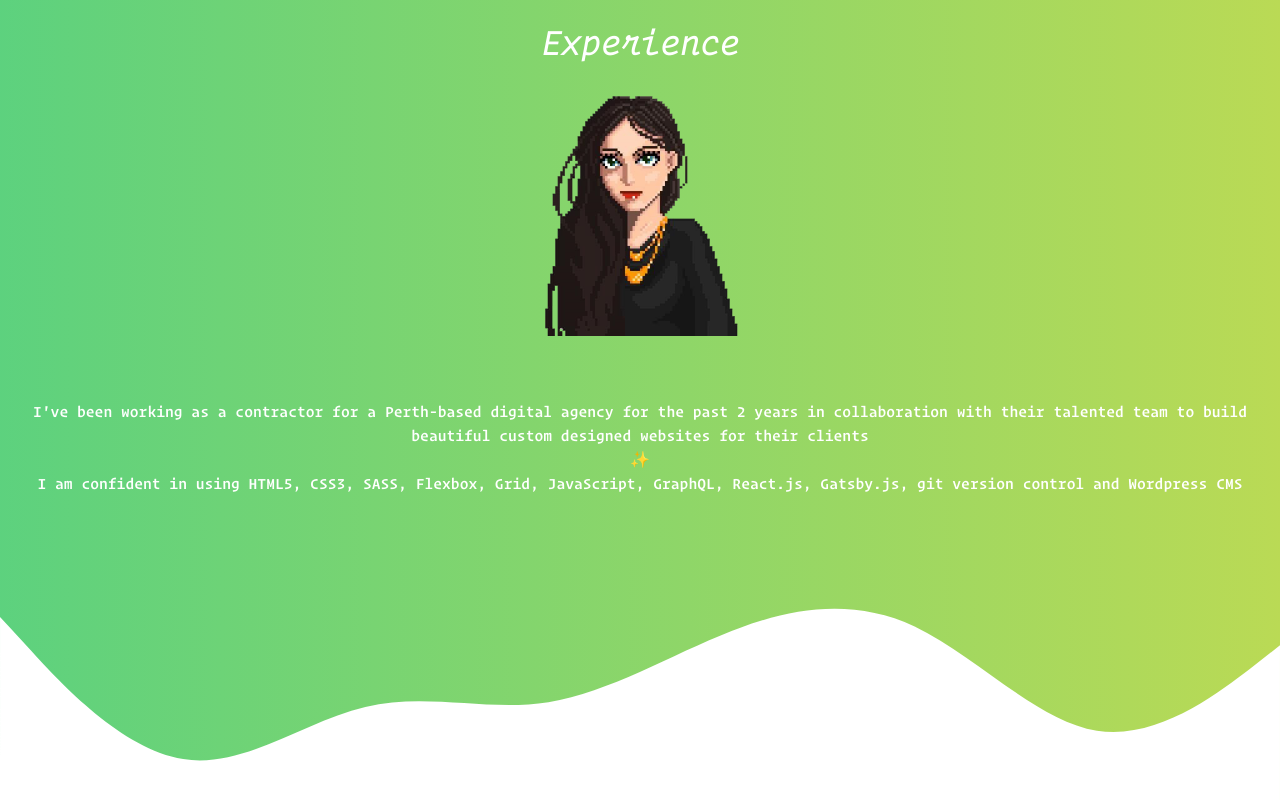
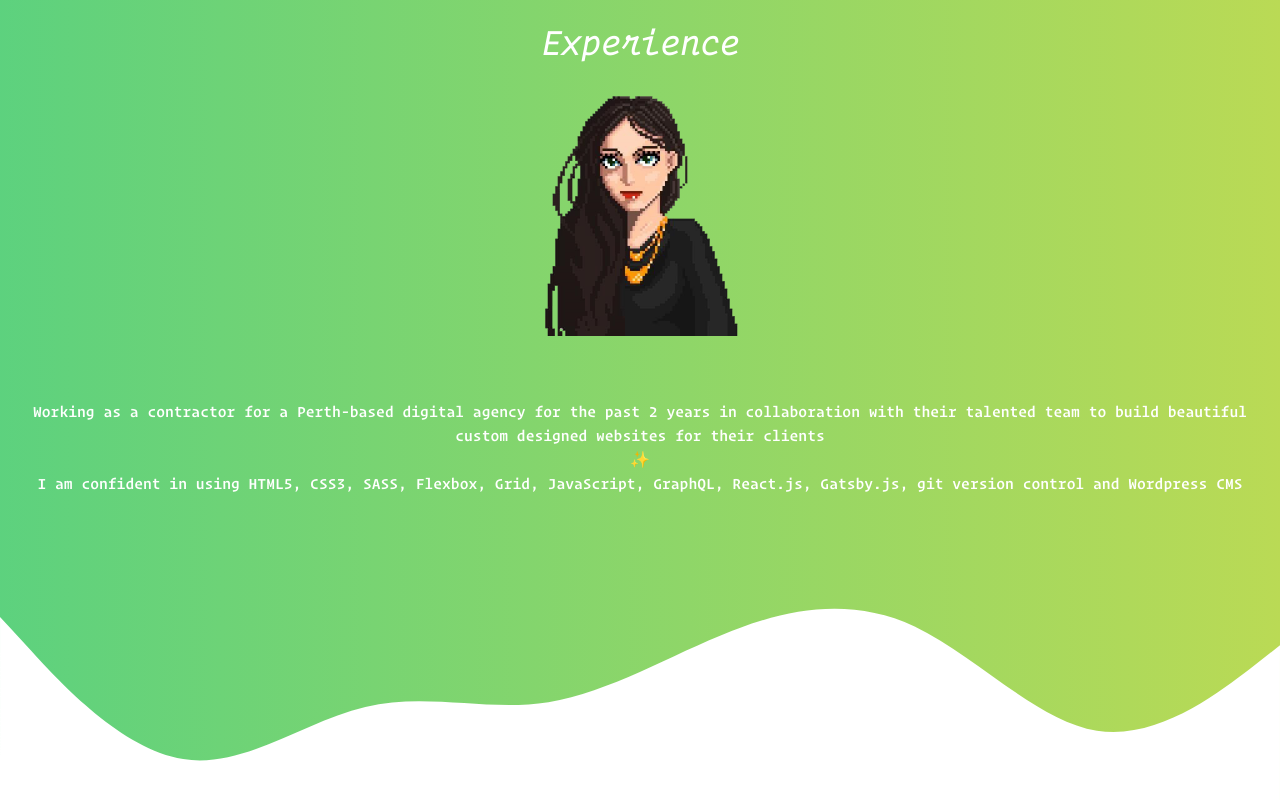
Before and after one commit to nyafologus/next-new-portfolio, a Next.js app: page / in a window 1280 px wide. Shown: the part 898-1698 px from the top of the page. Built offline with nearby package versions, Linux system fonts and the light colour scheme.

Commit message:
Reword paragraph to leave out apostrophe

```diff
--- a/src/app/ui/about.tsx
+++ b/src/app/ui/about.tsx
@@ -32,9 +32,9 @@ export default function About() {
 
         <div className="about-info py-8">
           <p>
-            I've been working as a contractor for a Perth-based digital agency
-            for the past 2 years in collaboration with their talented team to
-            build beautiful custom designed websites for their clients
+            Working as a contractor for a Perth-based digital agency for the
+            past 2 years in collaboration with their talented team to build
+            beautiful custom designed websites for their clients
           </p>
           <p>✨</p>
           <p>
```
